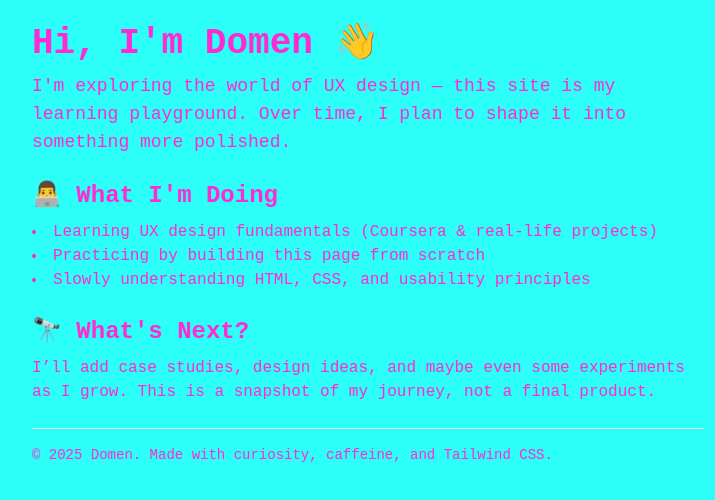
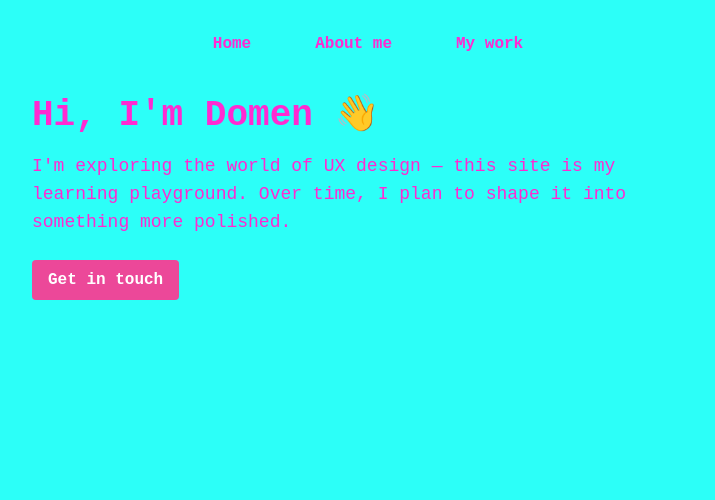
Before and after one commit to Mender92/mender, a plain HTML site: page index.html in a window 1280 px wide. Shown: the whole page, without its empty margins (272-987 px from the left). Drawn offline with nearby package versions, Linux system fonts and the light colour scheme.

Commit message:
Update index.html
Menu with Home, About me, My work and button Get in touch

```diff
--- a/index.html
+++ b/index.html
@@ -2,11 +2,10 @@
 <html lang="en">
 <head>
   <meta charset="UTF-8" />
-  <meta name="viewport" content="width=device-width, initial-scale=1.0" />
+  <meta name="viewport" content="width=device-width, initial-scale=1" />
   <title>Domen – UX Beginner</title>
   <script src="https://cdn.tailwindcss.com"></script>
   <style>
-    /* Override Tailwind's bg-gray-50, font-sans, and text colors */
     body {
       background-color: #2CFFF8 !important;
       font-family: "Courier New", Courier, monospace !important;
@@ -15,27 +14,70 @@
   </style>
 </head>
 <body class="p-6">
+
+  <!-- Menu -->
+  <nav class="flex justify-center space-x-8 mb-8">
+    <button id="btn-home" class="px-4 py-2 rounded hover:bg-pink-400 focus:outline-none focus:ring-2 focus:ring-pink-600 font-semibold">Home</button>
+    <button id="btn-about" class="px-4 py-2 rounded hover:bg-pink-400 focus:outline-none focus:ring-2 focus:ring-pink-600 font-semibold">About me</button>
+    <button id="btn-work" class="px-4 py-2 rounded hover:bg-pink-400 focus:outline-none focus:ring-2 focus:ring-pink-600 font-semibold">My work</button>
+  </nav>
+
+  <!-- Content Sections -->
   <div class="max-w-2xl mx-auto">
-    <h1 class="text-4xl font-bold mb-2">Hi, I'm Domen 👋</h1>
-    <p class="text-lg mb-6">
+
+    <section id="home" class="content-section">
+      <h1 class="text-4xl font-bold mb-4">Hi, I'm Domen 👋</h1>
+      <p class="mb-6 text-lg">
         I'm exploring the world of UX design — this site is my learning playground. Over time, I plan to shape it into something more polished.
       </p>
+      <button class="bg-pink-500 hover:bg-pink-600 text-white px-4 py-2 rounded font-semibold">Get in touch</button>
+    </section>
 
-    <h2 class="text-2xl font-semibold mt-6 mb-2">👨‍💻 What I'm Doing</h2>
-    <ul class="list-disc list-inside mb-4">
+    <section id="about" class="content-section hidden">
+      <h2 class="text-2xl font-semibold mb-4">What I'm Doing</h2>
+      <ul class="list-disc list-inside space-y-1">
         <li>Learning UX design fundamentals (Coursera & real-life projects)</li>
         <li>Practicing by building this page from scratch</li>
         <li>Slowly understanding HTML, CSS, and usability principles</li>
       </ul>
+    </section>
 
-    <h2 class="text-2xl font-semibold mt-6 mb-2">🔭 What's Next?</h2>
-    <p class="mb-6">
+    <section id="work" class="content-section hidden">
+      <h2 class="text-2xl font-semibold mb-4">What's Next?</h2>
+      <p>
         I’ll add case studies, design ideas, and maybe even some experiments as I grow. This is a snapshot of my journey, not a final product.
       </p>
+    </section>
 
-    <footer class="text-sm border-t pt-4">
-      © 2025 Domen. Made with curiosity, caffeine, and Tailwind CSS.
-    </footer>
   </div>
+
+  <script>
+    // Simple tab switching logic
+    const buttons = {
+      home: document.getElementById('btn-home'),
+      about: document.getElementById('btn-about'),
+      work: document.getElementById('btn-work')
+    };
+    const sections = {
+      home: document.getElementById('home'),
+      about: document.getElementById('about'),
+      work: document.getElementById('work')
+    };
+
+    function showSection(section) {
+      // Hide all sections
+      Object.values(sections).forEach(s => s.classList.add('hidden'));
+      // Show the selected section
+      sections[section].classList.remove('hidden');
+    }
+
+    // Set event listeners
+    buttons.home.addEventListener('click', () => showSection('home'));
+    buttons.about.addEventListener('click', () => showSection('about'));
+    buttons.work.addEventListener('click', () => showSection('work'));
+
+    // Show home by default on page load
+    showSection('home');
+  </script>
 </body>
 </html>
```
Lines whose indentation alone changed are shown as unchanged.
